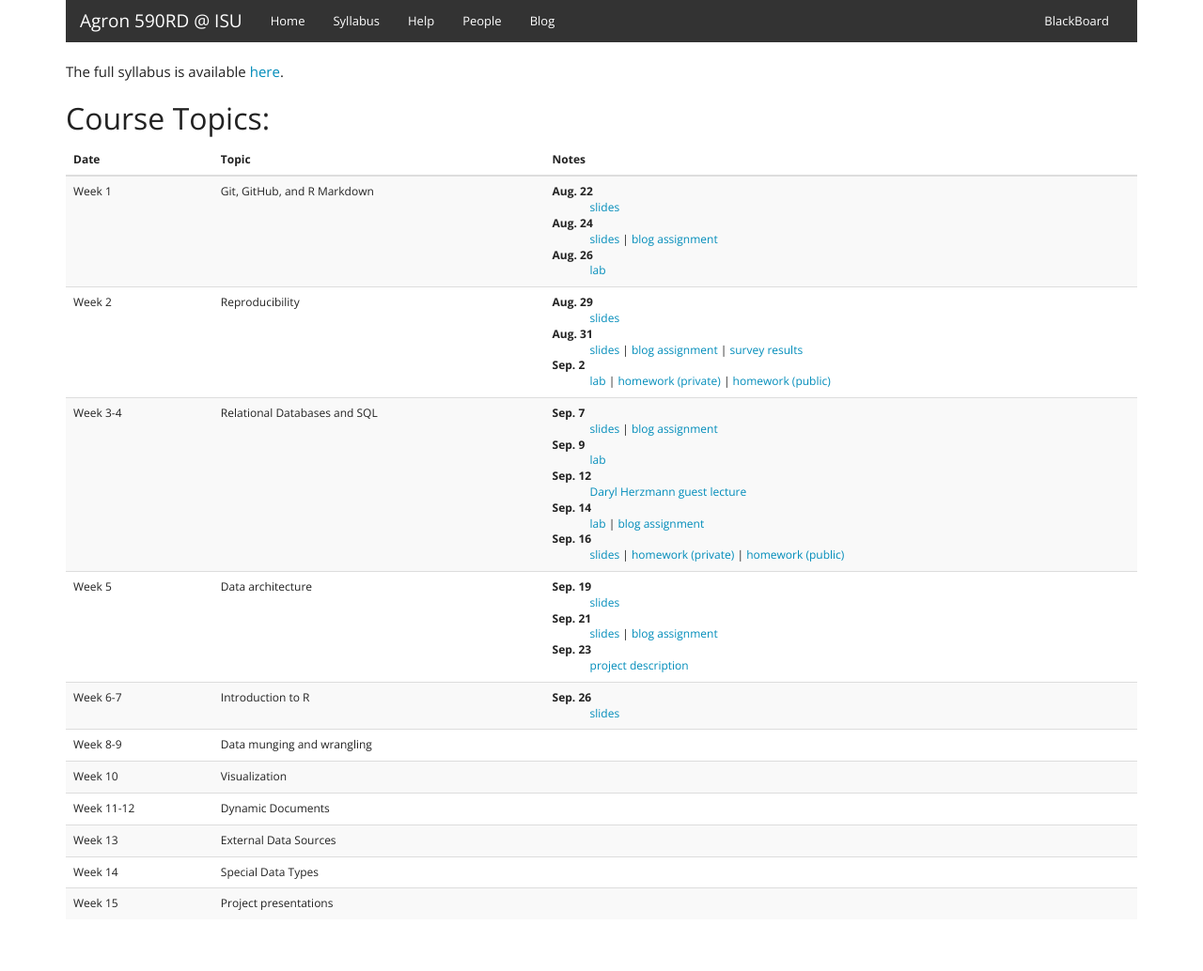
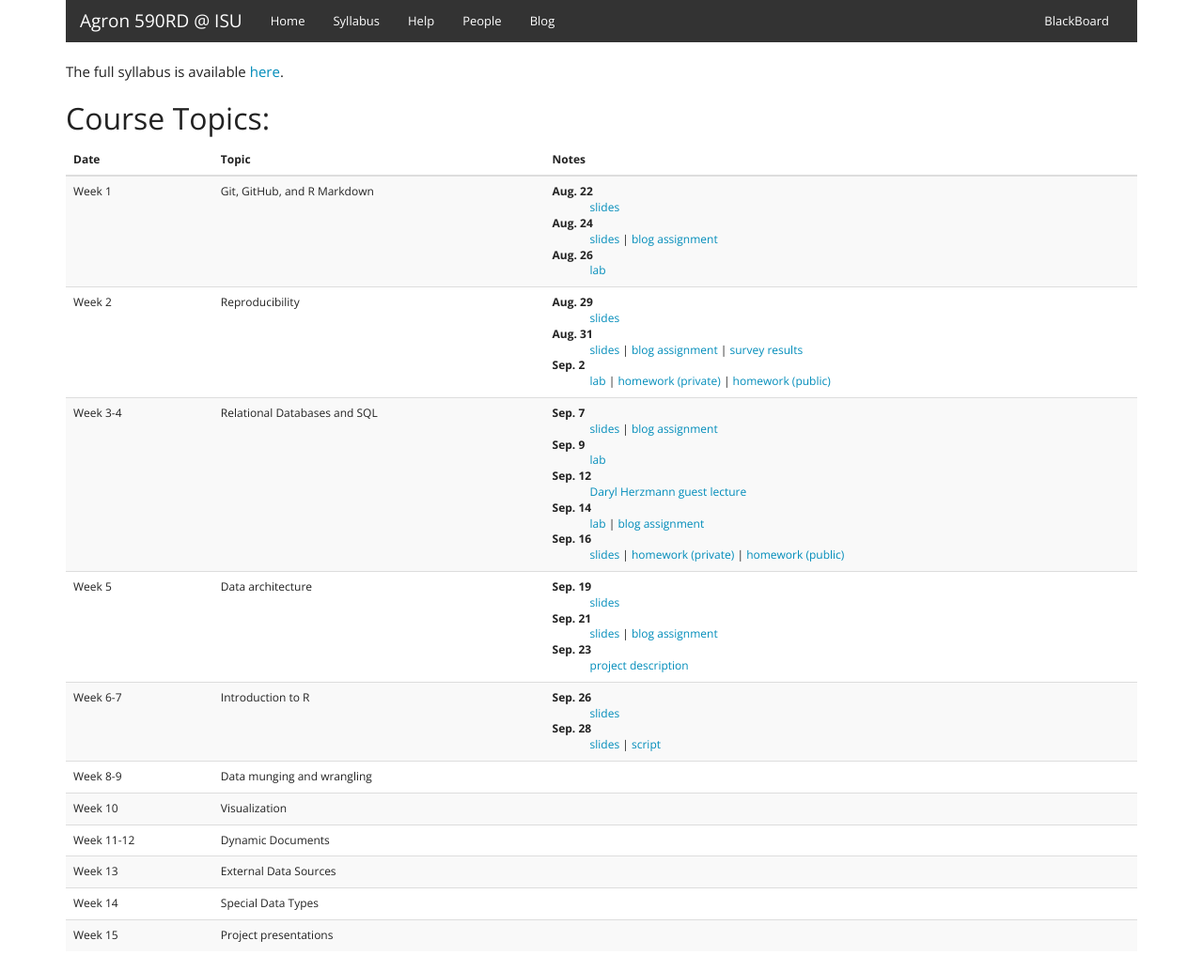
Before and after one commit to agron590-ISU/agron590-ISU.github.io, a Jekyll site: the page built from syllabus.html, in a window 1280 px wide. Shown: the whole page at 94% size. Built offline with Jekyll 4.4.1, drawn with Linux system fonts in a browser that asks for light colours; before the commit the page ends 1000 px from its top, so only the background shows below that.

Commit message:
add link to material

```diff
--- a/syllabus.html
+++ b/syllabus.html
@@ -84,6 +84,8 @@ The full syllabus is available <a href="http://agron590-isu.github.io/materials/
           <dl>
           <dt>Sep. 26</dt>
           <dd><a href="../materials/week_06/intro/slides.html" target=_blank>slides</a></dd>
+          <dt>Sep. 28</dt>
+          <dd><a href="../materials/week_06/basics/slides.html" target=_blank>slides</a> | <a href="../materials/week_06/basics/script.R" target=_blank>script</a></dd>
           </dl>
         </td>
       </tr>
```
